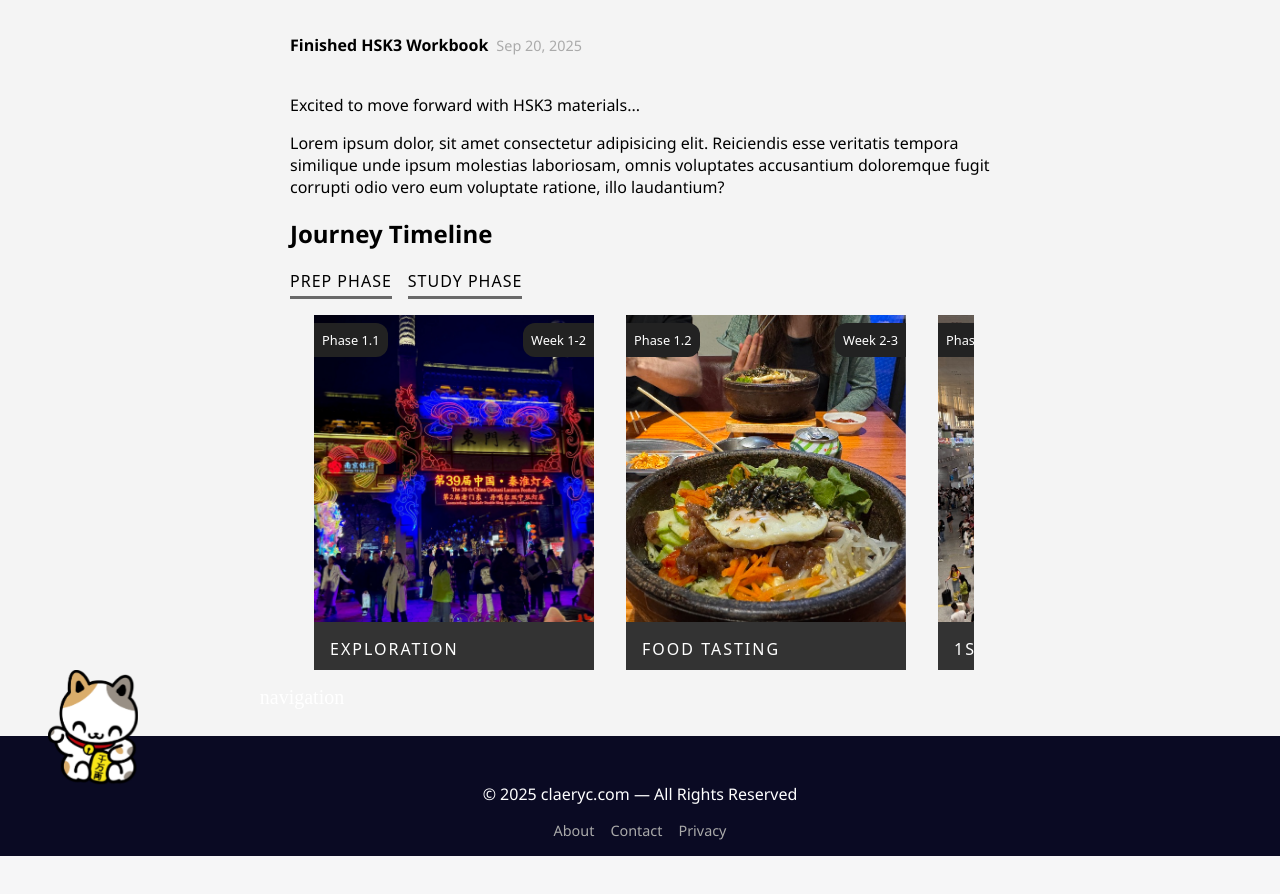
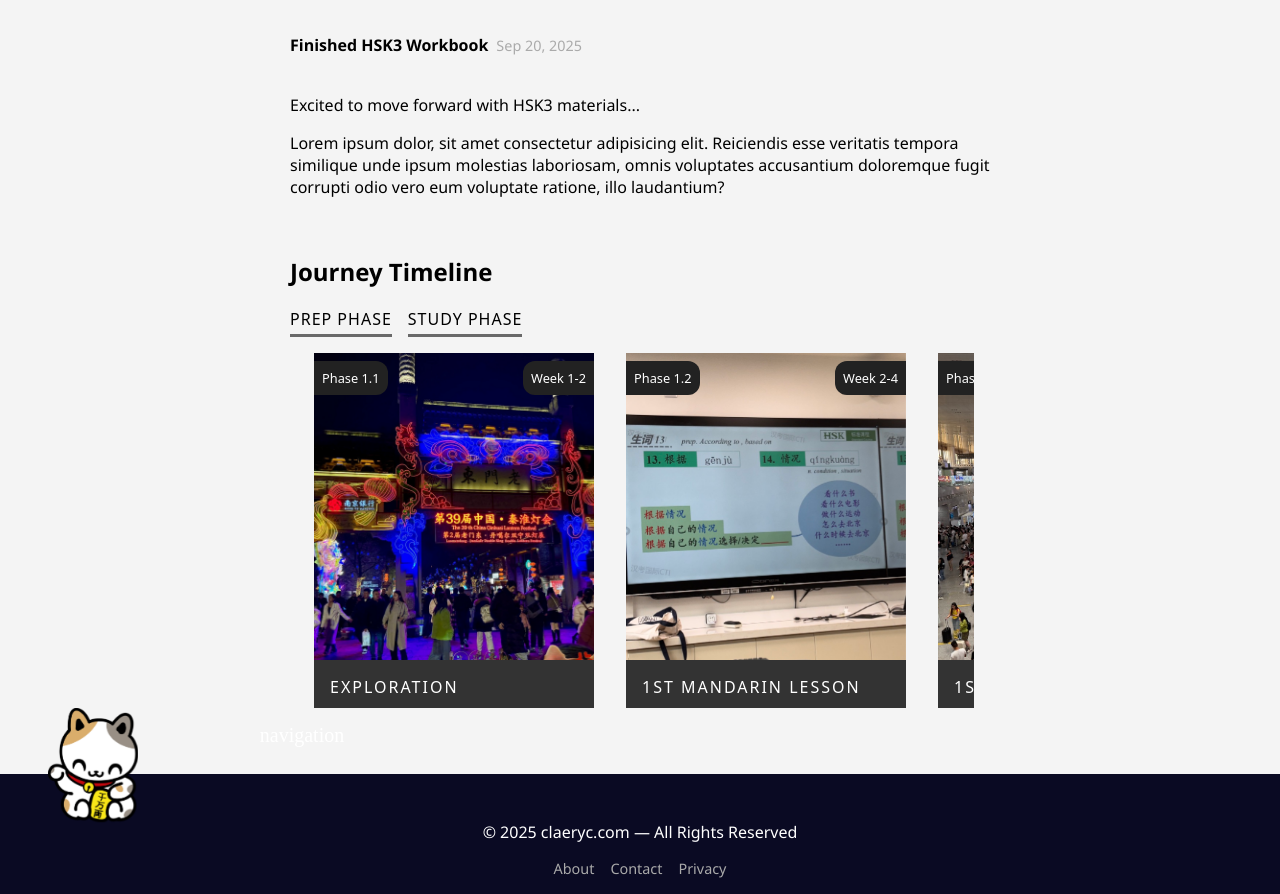
Before and after one commit to claeryc/blog-posts, a Django app: page /chinese/ in a window 1280 px wide. Shown: the part 1699-2593 px from the top of the page. Before the commit the page ends 2555 px from the top, so only its background shows below. Run offline with Django 5.2, Linux system fonts and the light colour scheme.

Commit message:
navbar style, image cards content, second post test

```diff
--- a/blog/static/blog/navbar.css
+++ b/blog/static/blog/navbar.css
@@ -88,8 +88,8 @@
       padding: 20px;
       margin: 0 auto;
       max-width: 100%;
-      border-radius: 12px;
-      box-shadow: 0 8px 20px rgba(0, 0, 0, 0.2);
+      border-radius: 0px 0px 12px 12px;
+      box-shadow: 0 3px 12px rgba(10, 10, 10, 0.85);
     }
 
     .menu a {
@@ -105,4 +105,7 @@
     #menu-toggle:checked + .hamburger + .menu {
       display: flex;
     }
+    #theme-toggle {
+      margin-top: 15px;
+    }
   }
--- a/blog/static/blog/styles.css
+++ b/blog/static/blog/styles.css
@@ -371,3 +371,20 @@ td, th {
     margin-bottom: 0.1rem;
     }
 }
+
+details {
+  margin: 1em 0;
+  padding: 0.5em;
+  border: 1px solid #ccc;
+  border-radius: 6px;
+  background: #fafafa;
+  color: var(--invc);
+}
+details[open] {
+  background: #fff8e5;
+  border-color: #f39c12;
+}
+summary {
+  cursor: pointer;
+  font-weight: bold;
+}
--- a/blog/templates/blog/chinese.html
+++ b/blog/templates/blog/chinese.html
@@ -82,6 +82,7 @@
     </section>
 </section>
 
+<br>
 <section id="images">
     <h1>Journey Timeline</h1>
     {% include "blog/image_cards.html" %}
--- a/blog/templates/blog/image_cards.html
+++ b/blog/templates/blog/image_cards.html
@@ -21,47 +21,47 @@
     </li>
   <li class="day-card">
     <span class="day-label">Phase 1.2</span>
-    <span class="transport-label">Week 2-3</span>
-    <img src="{% static 'images/cn_delightful-meal.jpeg' %}" alt="Paris">
+    <span class="transport-label">Week 2-4</span>
+    <img src="{% static 'images/cn_mandarin-classes.jpeg' %}" alt="wine" class="mobile-adjust">
     <div class="meta">
-      <h2 class="location">Food Tasting</h2>
-      <p class="desc">Spend the day exploring top sights in Paris with your personal tour guide.</p>
+      <h2 class="location">1st mandarin lesson</h2>
+      <p class="desc">The first lesson entirely being held in mandarin turned out to be quite the challenge.</p>
     </div>
   </li>
   <li class="day-card">
     <span class="day-label">Phase 1.3</span>
-    <span class="transport-label">Week 3-4</span>
+    <span class="transport-label">Week 5-6</span>
     <img src="{% static 'images/cn_train-station.jpeg' %}" alt="Versailles" class="mobile-adjust">
     <div class="meta">
       <h2 class="location">1st Impressions</h2>
-      <p class="desc">Explore Versailles from the lavish interior to the well-manicured gardens.</p>
+      <p class="desc">After being here for a longer time, some <a class="blog-link" href="">unexpected events</a> have been noticable.</p>
     </div>
   </li>
   <li class="day-card">
     <span class="day-label">Phase 1.4</span>
-    <span class="transport-label">Week 5</span>
+    <span class="transport-label">Week 6</span>
     <img src="{% static 'images/cn_dorm-cooking.jpeg' %}" alt="loire valley" class="mobile-adjust">
     <div class="meta">
-      <h2 class="location">Cooking in the Dorm</h2>
-      <p class="desc">Stay overnight in the Loire Valley. Explore it's luxurious vineyards.</p>
+      <h2 class="location">Pastry cravings</h2>
+      <p class="desc">After a while I craved for pancakes.. me and my classmate Masha decided to make some!</p>
     </div>
   </li>
   <li class="day-card">
     <span class="day-label">Phase 1.5</span>
-    <span class="transport-label">Week 6</span>
-    <img src="{% static 'images/cn_mandarin-classes.jpeg' %}" alt="wine" class="mobile-adjust">
+    <span class="transport-label">Week 7</span>
+    <img src="{% static 'images/cn_delightful-meal.jpeg' %}" alt="Paris">
     <div class="meta">
-      <h2 class="location">1st Lesson</h2>
-      <p class="desc">Enjoy another wine-filled day with a vineyard tour of the Burgundy region.</p>
+      <h2 class="location">Time for local cuisine</h2>
+      <p class="desc">A chinese friend of ours took us to a restaurants to have a shared meal.</p>
     </div>
   </li>
   <li class="day-card">
     <span class="day-label">Phase 1.6</span>
-    <span class="transport-label">Week 7-9</span>
+    <span class="transport-label">Week 8-9</span>
     <img src="{% static 'images/cn_reading-attempt.jpeg' %}" alt="wine">
     <div class="meta">
       <h2 class="location">Reading Attempt</h2>
-      <p class="desc">Walk around the town of Burgundy and learn about its history.</p>
+      <p class="desc">I accidentally bought a Cantonese book, which was beyond my current reading skills.</p>
     </div>
   </li>
   <li class="day-card">
@@ -70,17 +70,17 @@
     <img src="{% static 'images/cn_farewell-lunch.jpeg' %}" alt="Chamonix">
     <div class="meta">
       <h2 class="location">Farewell Lunch</h2>
-      <p class="desc">Enjoy a beautiful hike near the picturesque town of Chamonix.</p>
+      <p class="desc">We gathered to say goodbye to our classmate who left in pursue his dream in America.</p>
     </div>
   </li>
   <li class="day-card week-start">
     <a id="week-2"></a>
     <span class="day-label">Phase 2.1</span>
-    <span class="transport-label">Week 10-11</span>
+    <span class="transport-label">Week 11</span>
       <img src="{% static 'images/cn_metal-concert.jpeg' %}" alt="nice">
       <div class="meta">
         <h2 class="location">Metal Concert</h2>
-        <p class="desc">Arrive in Nice and explore town. Do some souvenier shopping or get a drink at a café.</p>
+        <p class="desc">I didn't plan for it, but I was able to attend a metal concert in China!</p>
       </div>
   </li>
   <li class="day-card">
@@ -88,8 +88,8 @@
     <span class="transport-label">12</span>
     <img src="{% static 'images/cn_study-distraction.jpeg' %}" alt="">
     <div class="meta">
-      <h2 class="location">Workout</h2>
-      <p class="desc">Enjoy a relaxing day by the beach.</p>
+      <h2 class="location">Study session</h2>
+      <p class="desc">The habit of studying daily vanished, as I often got distracted...</p>
     </div>
   </li>
   <li class="day-card">
@@ -98,7 +98,7 @@
     <img src="{% static 'images/cn_nju-orchestra.jpeg' %}" alt="Arles" class="mobile-adjust">
     <div class="meta">
       <h2 class="location">Last Sprint</h2>
-      <p class="desc">Explore this historic city center on the Rhône River.</p>
+      <p class="desc">We planned to drink at a festival, but ended up in the audience of an orchestra.</p>
     </div>
   </li>
   <li class="day-card">
@@ -107,7 +107,7 @@
     <img src="{% static 'images/cn_graduation.jpeg' %}" alt="Paris" class="mobile-adjust">
     <div class="meta">
       <h2 class="location">Graduation</h2>
-      <p class="desc">Enjoy one more night in Paris before flying home.</p>
+      <p class="desc">At last, we finally graduated! Now it's time for our semester break.</p>
     </div>
   </li>
 </ul>
--- a/blog/templates/blog/layout.html
+++ b/blog/templates/blog/layout.html
@@ -99,5 +99,23 @@
           }, { passive: true });
         })();
         </script>
+
+        <script>
+            document.addEventListener("DOMContentLoaded", function() {
+            document.querySelectorAll(".callout-vid").forEach(callout => {
+                callout.addEventListener("click", function() {
+                    // toggle collapse if you’re using collapsibles
+                    this.classList.toggle("collapsed");
+
+                    // scroll 100px down smoothly
+                    window.scrollBy({
+                        top: 450,
+                        left: 0,
+                        behavior: "smooth"
+                    });
+                });
+            });
+        });
+        </script>
 </body>
 </html>
```
Also changed, not shown: blog/posts/second-post.md (+7 -2 lines), 2 other files.
